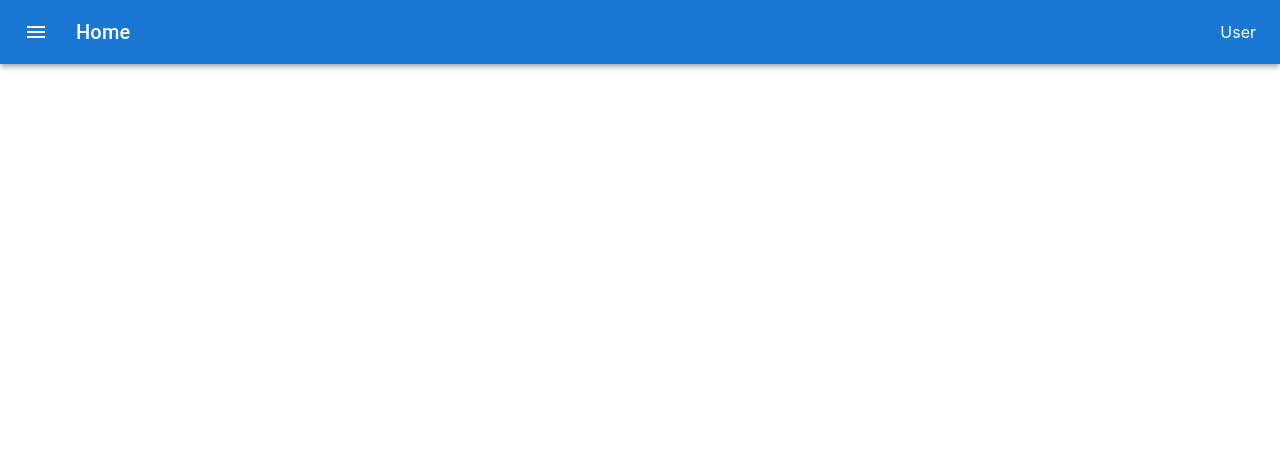
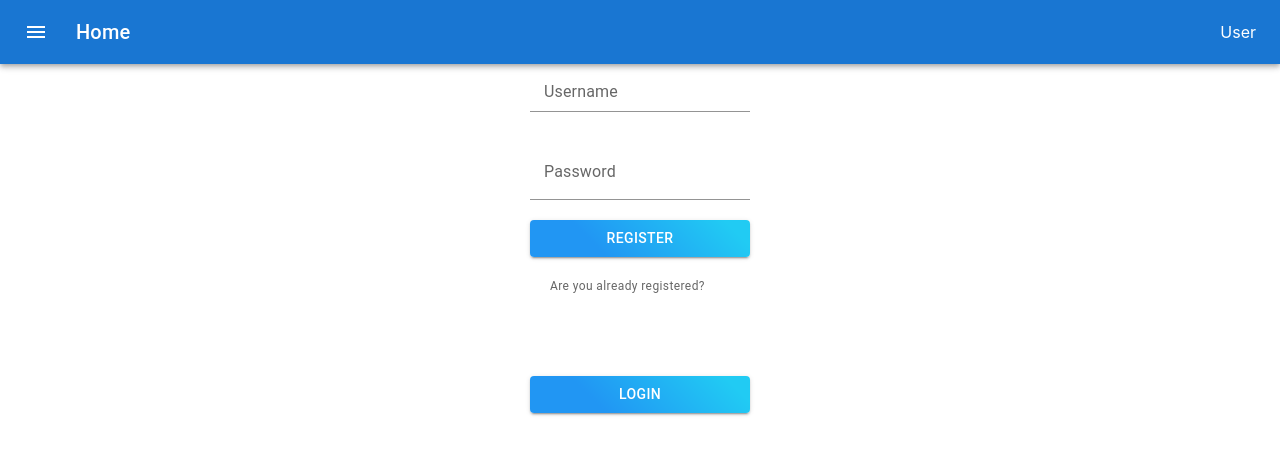
Before and after one commit to cemrecodes/QuestionMark-React, a React (Create React App) app in the folder question-mark-react/: page /auth in a window 1280 px wide. Before the commit this address had no page. Shown: the top 454 px of the page. Built offline with nearby package versions, Linux system fonts and the light colour scheme.

Commit message:
feat auth

```diff
--- a/question-mark-react/src/App.js
+++ b/question-mark-react/src/App.js
@@ -1,20 +1,22 @@
 import './App.css';
-import React, { Component }  from 'react';
-import { BrowserRouter, Routes, Route } from 'react-router-dom';
+import React  from 'react';
+import { BrowserRouter, Routes, Route, Navigate} from 'react-router-dom';
 import Home from './components/Home/Home'
 import User from './components/User/User'
 import Navbar from './components/Navbar/Navbar'
+import Auth from './components/Auth/Auth';
 
 function App() {
   return (
     <div className="App">
-      <BrowserRouter>
-        <Navbar></Navbar>
-        <Routes>
-          <Route path="/" element = {<Home/>}></Route>
-          <Route path= "/users/:userId"  element = {<User/>}></Route>
-        </Routes>
-      </BrowserRouter>
+    <BrowserRouter>
+      <Navbar />
+      <Routes>
+        <Route path="/" element={<Home />} />
+        <Route path="/users/:userId" element={<User />} />
+        <Route exact path="/auth" element={localStorage.getItem("currentUser") != null ? <Navigate to="/" /> : <Auth />} />
+      </Routes>
+    </BrowserRouter>
     </div>
   );
 }
--- /dev/null
+++ b/question-mark-react/src/components/Auth/Auth.js
@@ -0,0 +1,71 @@
+import { FormControl, Input, InputLabel, Button, FormHelperText} from "@mui/material";
+import React, {useState} from "react";
+import { useNavigate } from "react-router-dom";
+
+
+
+function Auth(){
+    const [username, setUsername] = useState("");
+    const [password, setPassword] = useState("");
+    let navigate = useNavigate();
+
+    const handleUsername = (value) => {
+        setUsername(value);
+    }
+
+    const handlePassword = (value) => {
+        setPassword(value);
+    }
+
+    const handleButton = (path) => {
+        sendRequest(path);
+        setUsername("");
+        setPassword("");
+        navigate(0);
+    }
+
+    const sendRequest = (path) => {
+        fetch("/auth/" + path, {
+            method: "POST",
+            headers: {
+                "Content-Type": "application/json",
+            },
+            body: JSON.stringify({
+                username: username,
+                password: password
+            }),
+        })
+        .then((res) => res.json())
+        .then((result) => {localStorage.setItem("tokenKey", result.message);
+                          localStorage.setItem("currentUser", result.userId);
+                          localStorage.setItem("username", username)})
+        .catch((err) => console.log(err))
+    }
+
+    return(
+        <FormControl>
+            <InputLabel>Username</InputLabel>
+            <Input onChange={(i) => handleUsername(i.target.value)}/>
+            <InputLabel style={{top: 80}}>Password</InputLabel>
+            <Input style={{top:40}} onChange={(i) => handlePassword(i.target.value)}/>
+            <Button variant="contained"
+                    style = {{ marginTop: 60,
+                    background: 'linear-gradient(45deg, #2196F3 30%, #21CBF3 90%)',
+                    color: 'white'}}
+                    onClick={() => handleButton("register")}>
+                    Register
+                    </Button>
+                    <FormHelperText style={{margin: 20}}>Are you already registered?</FormHelperText>
+
+            <Button variant="contained"
+            style = {{ marginTop: 60,
+            background: 'linear-gradient(45deg, #2196F3 30%, #21CBF3 90%)',
+            color: 'white'}}
+            onClick={() => handleButton("login")}>
+                Login
+                 </Button>
+        </FormControl>
+    )
+}
+
+export default Auth;
```
